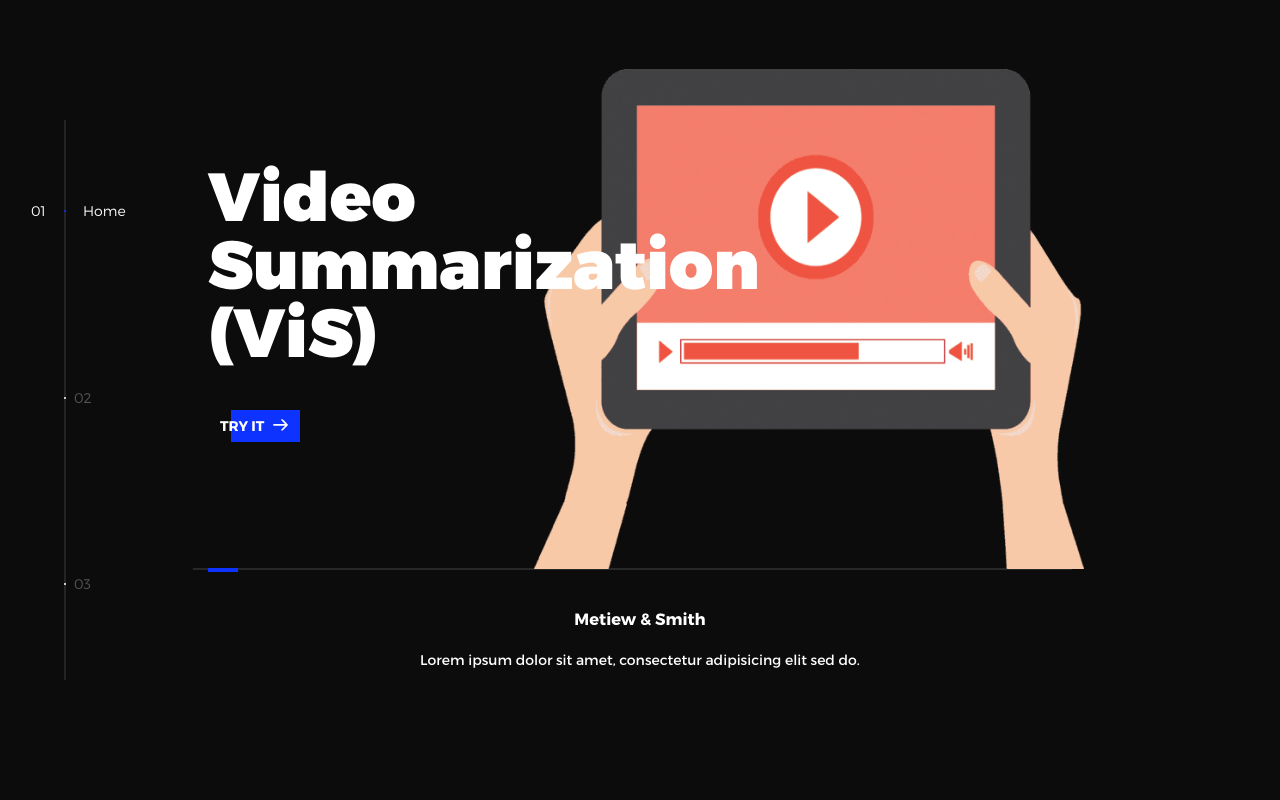
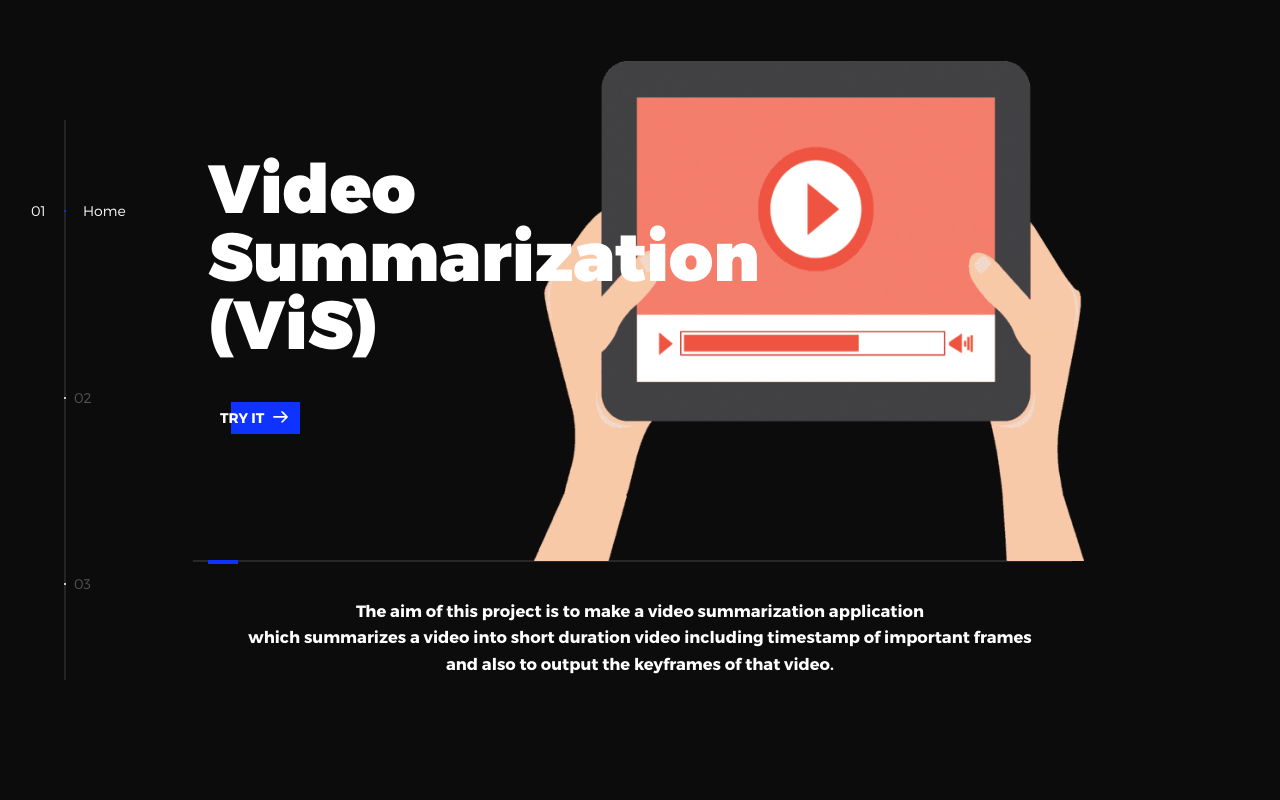
Before and after one commit to kunal266/video_bruh, a Flask app: page / in a window 1280 px wide. Run offline with Flask 2, Linux system fonts and the light colour scheme; parts of the project's set-up code (start-up, migrations or seed data) failed here and were passed over.

Commit message:
idk what i'm doin

```diff
--- a/templates/index.html
+++ b/templates/index.html
@@ -127,8 +127,13 @@ img#loading {
                 <img src="static/img/intro.png" width='550' height = '500'alt="Welcome">
               </div>
               <center>
-                  <h3>Metiew &amp; Smith</h3>
-                  <p>Lorem ipsum dolor sit amet, consectetur adipisicing elit sed do.</p>
+                  <h3>The aim of this project is to make a
+                    video summarization application <br>
+                    which summarizes a video into short
+                    duration video including timestamp of
+                    important frames<br> and also to output
+                    the keyframes of that video.
+                    </h3>
               </center>
             </div>
           </li>
--- a/templates/output.html
+++ b/templates/output.html
@@ -21,11 +21,6 @@
 		<!-- Main Stylesheet -->
         <link rel="stylesheet" href="{{ url_for('static', filename='css/style.css') }}">
 				<link href="https://vjs.zencdn.net/7.6.5/video-js.css" rel="stylesheet">
-		<style>
-		#chart_div text {
-    fill: white !important;
-}
-		</style>
 
     </head>
 
```
